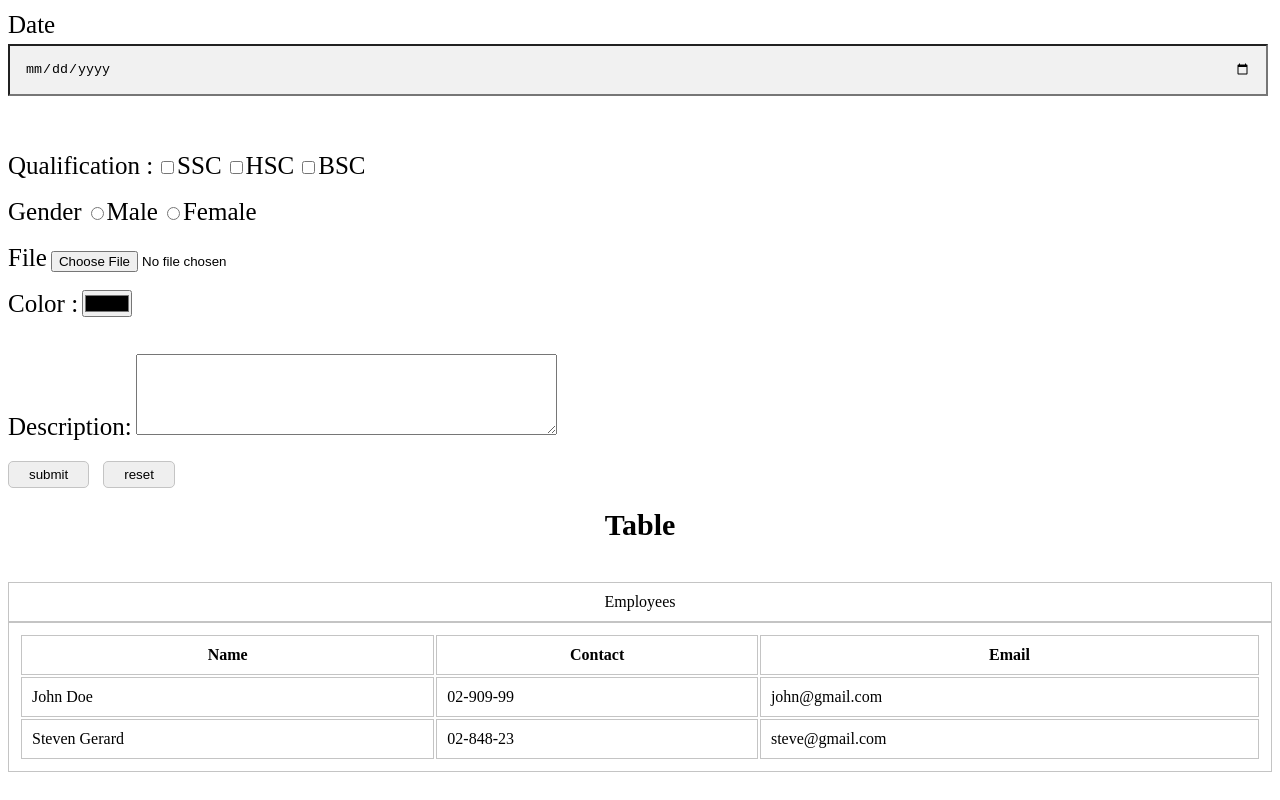
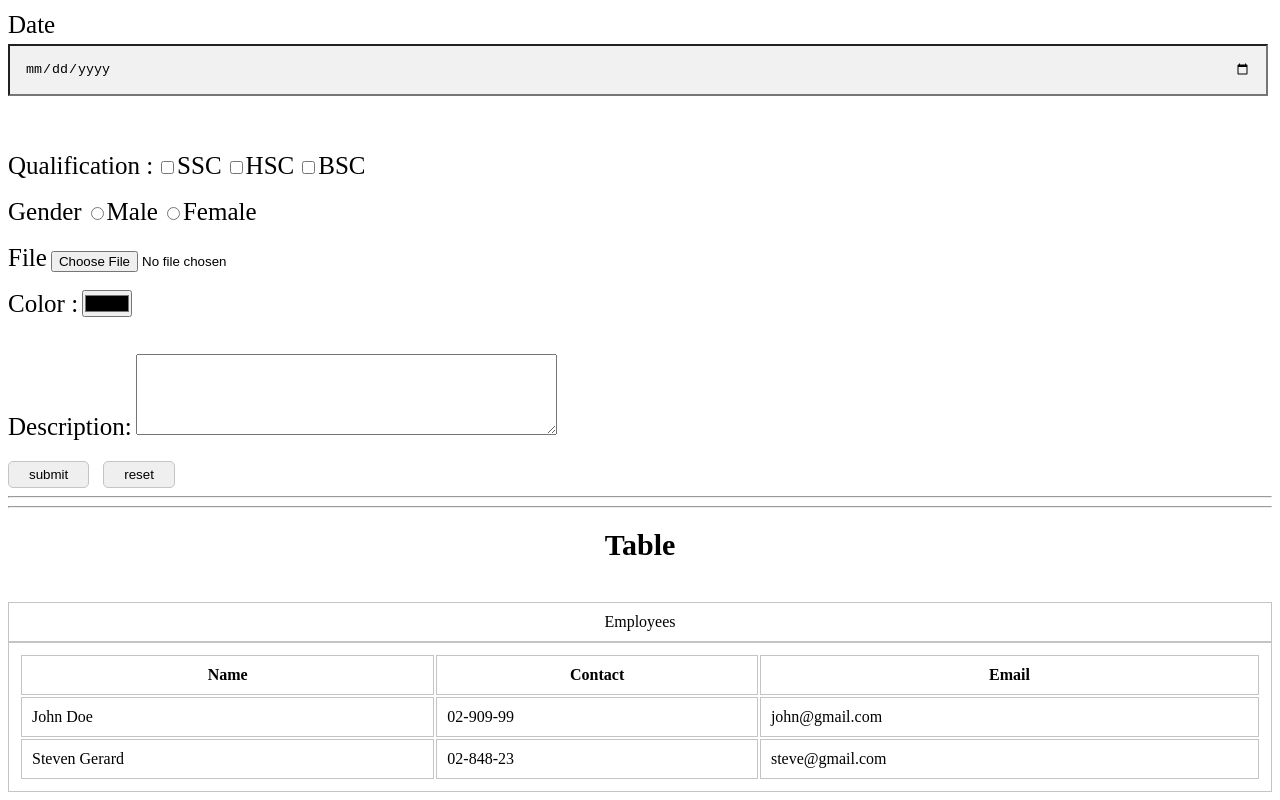
Before and after one commit to antarajt/formtable, a plain HTML site: page index.html in a window 1280 px wide. Shown: the part 543-1343 px from the top of the page. Drawn offline with Linux system fonts and the light colour scheme.

Commit message:
Update index.html

```diff
--- a/index.html
+++ b/index.html
@@ -52,7 +52,7 @@
         <button type="reset">reset</button>
 
     </form>
-    </hr></hr></hr>
+    <hr><hr>
     <table>
         <h1>Table</h1>
         <caption>Employees</caption>
```
